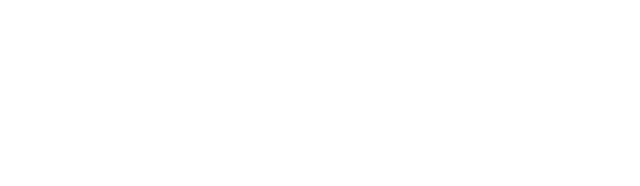
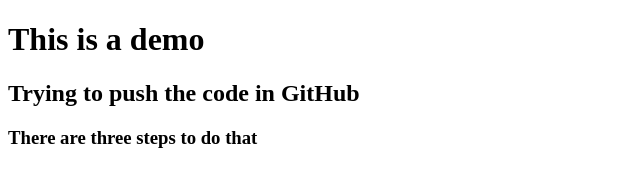
Before and after one commit to Dianot-Hossain/First-Repository, a plain HTML site: page index.html in a window 1280 px wide. Shown: the whole page, without its empty margins (0-640 px from the left). Drawn offline with Linux system fonts and the light colour scheme.

Commit message:
added header

```diff
--- a/index.html
+++ b/index.html
@@ -7,6 +7,8 @@
     <title>First GitHub Repository</title>
 </head>
 <body>
-
+    <h1>This is a demo</h1>
+    <h2>Trying to push the code in GitHub</h2>
+    <h3>There are three steps to do that</h3>
 </body>
 </html>
```
